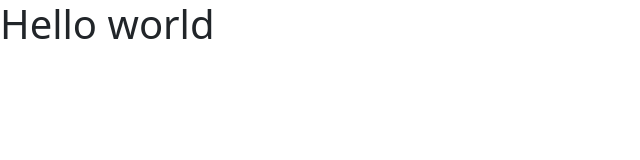
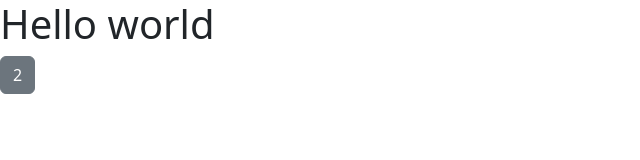
Before and after one commit to Aloeverras/Calculator_react_TypeScript, a React (Vite) app in the folder frontend/: page / in a window 1280 px wide. Shown: the top 160 px of the page, without its empty margins (0-640 px from the left). Built offline with nearby package versions, Linux system fonts and the light colour scheme.

Commit message:
modif types folder

```diff
--- a/frontend/src/App.tsx
+++ b/frontend/src/App.tsx
@@ -1,10 +1,11 @@
 import { type JSX} from "react";
+import NumberButtonCalculator from "./component/NumberButtonCalculator";
 
 const App : () => JSX.Element = () => {
   return (
     <>
       <h1>Hello world</h1>
-
+      <NumberButtonCalculator label={2}/>
     </>
   );
 }
--- a/frontend/src/component/ButtonCalculator.tsx
+++ b/frontend/src/component/ButtonCalculator.tsx
@@ -1,39 +1,31 @@
-import type { CalculatorButtonType } from "../types/CalculatorButtonType";
-import type { CalculatorButtonProps } from "../types/CalculatorButtonProps";
-import type { OperatorType } from "../types/OperatorType";
+import type { CalculatorButtonType } from "../types/buttonType/CalculatorButtonType";
+import type { CalculatorButtonProps } from "../types/buttonType/CalculatorButtonProps";
+import type { OperatorType } from "../types/buttonType/OperatorType";
 import { Button } from "reactstrap";
-import type { ZerosType } from "../types/ZerosType";
-import { useEffect, useState} from "react";
-import type { LabelType } from "../types/LabelType";
+import type { ZerosType } from "../types/buttonType/ZerosType";
+import { useEffect, useState } from "react";
+import type { LabelType } from "../types/buttonType/LabelType";
 
 type buttonVariants = OperatorType | number | ZerosType;
 
-const ButtonCalculator : CalculatorButtonType<buttonVariants> = (
-    {label} : CalculatorButtonProps<buttonVariants>
-    ) => {
+const ButtonCalculator: CalculatorButtonType<buttonVariants> = (
+    { label }: CalculatorButtonProps<buttonVariants>
+) => {
 
-    let classNamesButton : string = "button-";
-    let idNameButton : string = "id-";
+    let classNamesButton: string = "button-";
+    let idNameButton: string = "id-";
 
-    let stringBtn : string[][] = [
-        ["0", "00", "000"],
-        ["+", "-", "/", "*", "."]
-    ];
 
     const [btn, setBtn] = useState<LabelType<buttonVariants>>(label);
 
     if (typeof btn === "number") {
         classNamesButton += "number";
     } else if (typeof label === "string") {
-        stringBtn.forEach((l : string[]) => {
-            l.forEach((c : string) => {
-                if (c.charAt(0) === "0" && btn.charAt(0) === "0" ) {
-                    classNamesButton += "zeros-group";
-                } else {
-                    classNamesButton += "operator";
-                }
-            })
-        })
+        if (btn.charAt(0) === "0") {
+            classNamesButton += "zero-group"
+        } else {
+            classNamesButton += "operator"
+        }
     } else {
         throw new Error("error className and id button calculator")
     };
--- a/frontend/src/component/NumberButtonCalculator.tsx
+++ b/frontend/src/component/NumberButtonCalculator.tsx
@@ -1,10 +1,10 @@
-import type { CalculatorButtonType } from "../types/CalculatorButtonType";
-import type { CalculatorButtonProps } from "../types/CalculatorButtonProps";
+import type { CalculatorButtonType } from "../types/buttonType/CalculatorButtonType";
+import type { CalculatorButtonProps } from "../types/buttonType/CalculatorButtonProps";
 import ButtonCalculator from "./ButtonCalculator";
 
-const NumberButtonCalculator : CalculatorButtonType<number> = ({label} : CalculatorButtonProps<number>) => {
+const NumberButtonCalculator: CalculatorButtonType<number> = ({ label }: CalculatorButtonProps<number>) => {
     return (
-        <ButtonCalculator label={label} id={`${label}-id-number-button`} className="number-button"/>
+        <ButtonCalculator label={label} />
     );
 }
 
```
Also changed, not shown: frontend/src/component/OperatorButton.tsx (+5 -5 lines), frontend/src/types/buttonType/CalculatorButtonProps.ts (renamed from frontend/src/types/CalculatorButtonProps.ts), frontend/src/types/buttonType/CalculatorButtonType.ts (renamed from frontend/src/types/CalculatorButtonType.ts), frontend/src/types/buttonType/LabelType.ts (renamed from frontend/src/types/LabelType.ts), frontend/src/types/buttonType/NumberCalculatorButtonProps.ts (renamed from frontend/src/types/NumberCalculatorButtonProps.ts), frontend/src/types/buttonType/OperatorButtonCalculatorProps.ts (renamed from frontend/src/types/OperatorButtonCalculatorProps.ts), frontend/src/types/buttonType/OperatorType.ts (renamed from frontend/src/types/OperatorType.ts), frontend/src/types/buttonType/ZerosType.ts (renamed from frontend/src/types/ZerosType.ts).
